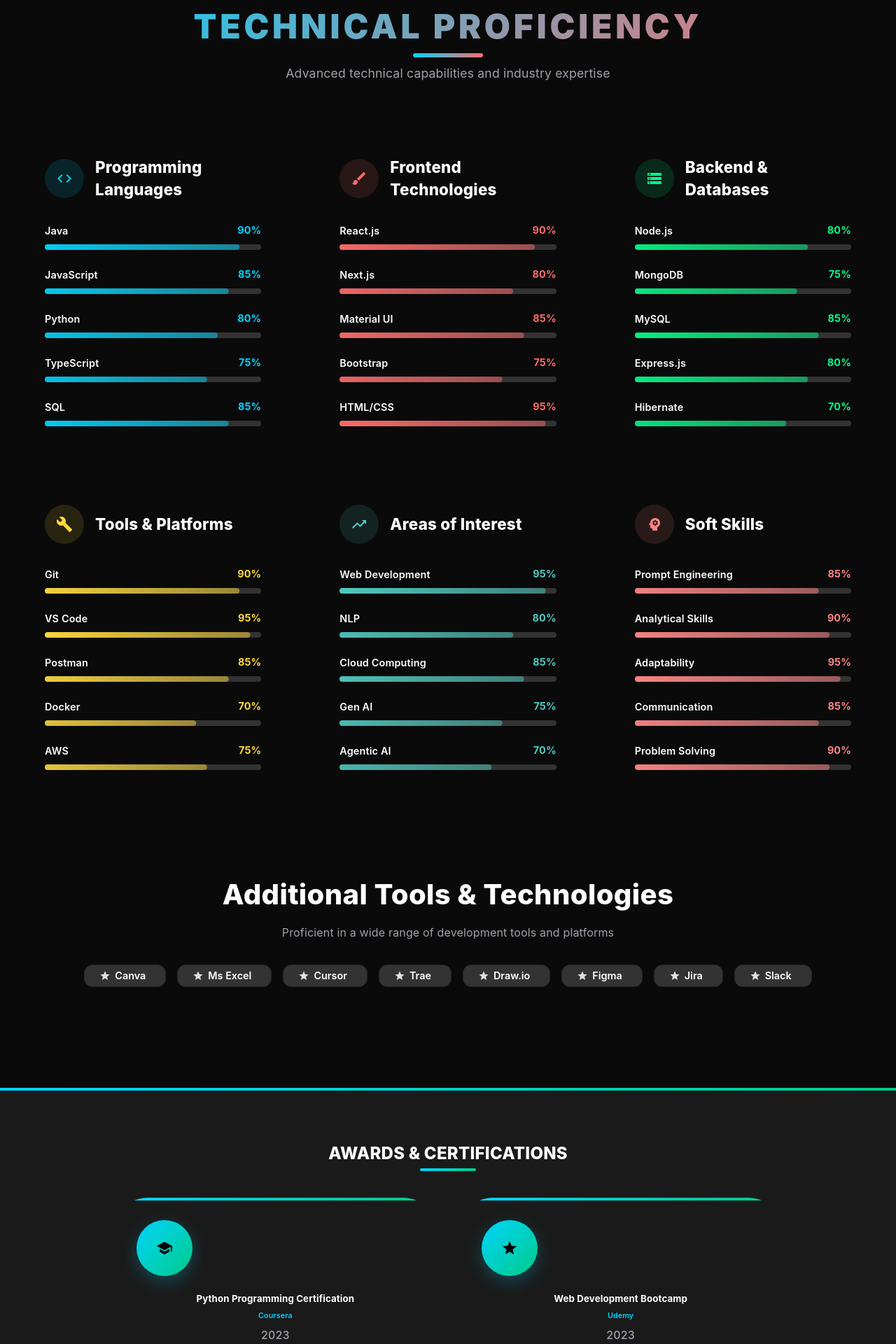
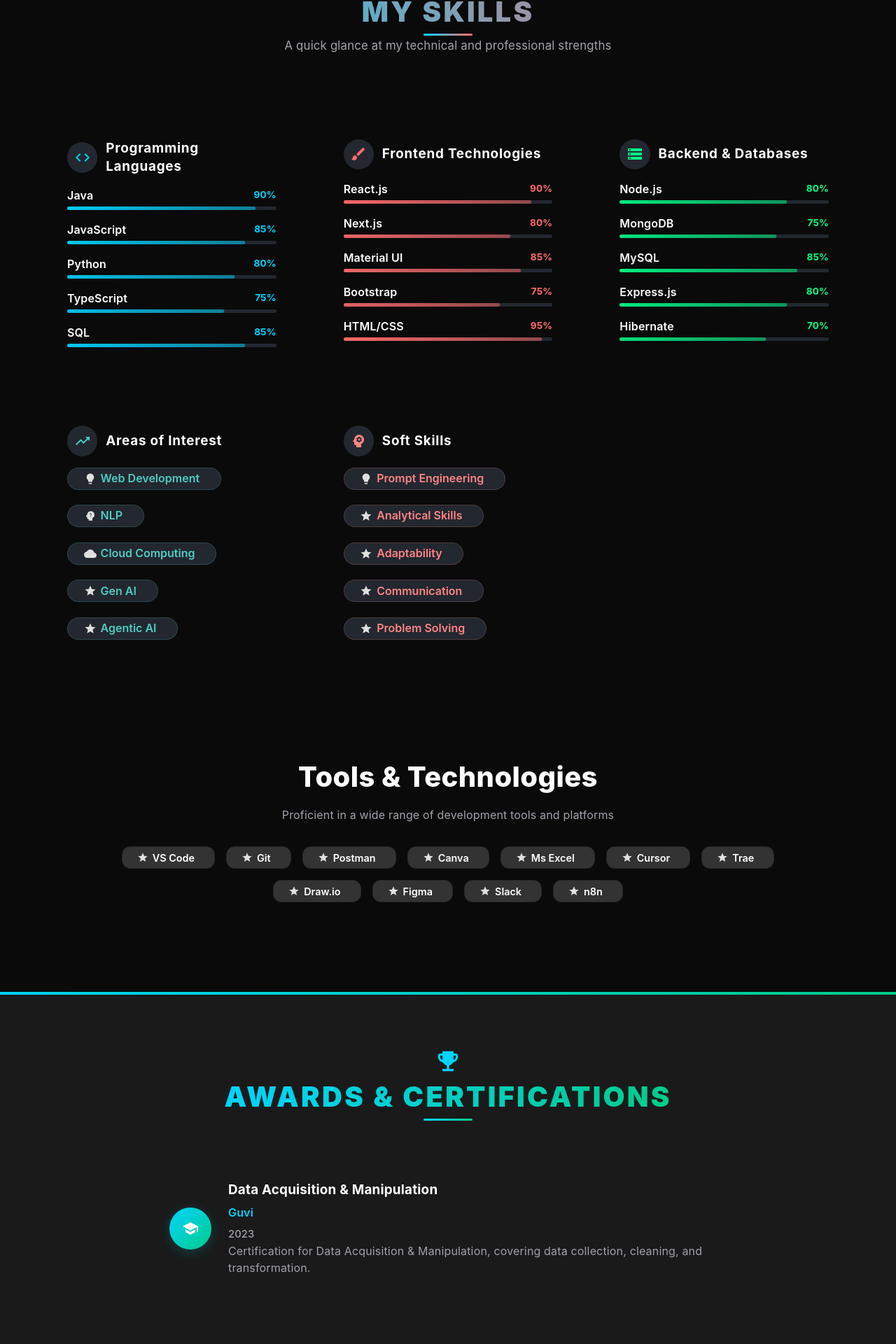
Before and after one commit to Shreenevikha/Portfolio, a React (Create React App) app: page / in a window 1280 px wide. Shown: the part 4292-6212 px from the top of the page at 70% size. Built offline with nearby package versions, Linux system fonts and the light colour scheme.

Commit message:
minor changes

```diff
--- a/src/components/pages/Awards.js
+++ b/src/components/pages/Awards.js
@@ -18,18 +18,32 @@ import { motion } from 'framer-motion';
 
 const awards = [
   {
-    title: 'Python Programming Certification',
-    organization: 'Coursera',
+    title: 'Data Acquisition & Manipulation',
+    organization: 'Guvi',
     year: '2023',
-    description: 'Completed comprehensive Python programming course with hands-on projects.',
+    description: 'Certification for Data Acquisition & Manipulation, covering data collection, cleaning, and transformation.',
     icon: <School />,
   },
   {
-    title: 'Web Development Bootcamp',
-    organization: 'Udemy',
+    title: 'Generative AI',
+    organization: 'Guvi',
     year: '2023',
-    description: 'Full-stack web development certification covering modern technologies.',
+    description: 'Certification in Generative AI, focusing on modern AI techniques and applications.',
     icon: <Star />,
+  },
+  {
+    title: 'Next JS',
+    organization: 'Guvi',
+    year: '2023',
+    description: 'Certification for mastering Next.js and advanced React concepts.',
+    icon: <EmojiEvents />,
+  },
+  {
+    title: 'IMUN Online Conference | Campus Ambassador',
+    organization: 'IMUN',
+    year: '2022',
+    description: 'Recognized as a Campus Ambassador for IMUN Online Conference.',
+    icon: <EmojiEvents />,
   },
 ];
 
@@ -44,7 +58,7 @@ const Awards = () => {
     <Box
       id="awards"
       sx={{
-        py: 10,
+        py: { xs: 7, md: 10 },
         background: theme.palette.background.paper,
         position: 'relative',
         '&::before': {
@@ -58,19 +72,27 @@ const Awards = () => {
         },
       }}
     >
-      <Container maxWidth="lg">
+      <Container maxWidth="md">
         <motion.div
           ref={ref}
-          initial={{ opacity: 0, y: 50 }}
+          initial={{ opacity: 0, y: 40 }}
           animate={inView ? { opacity: 1, y: 0 } : {}}
-          transition={{ duration: 0.8 }}
+          transition={{ duration: 0.7 }}
         >
+          <Box sx={{ textAlign: 'center', mb: { xs: 5, md: 7 }, display: 'flex', flexDirection: 'column', alignItems: 'center' }}>
+            <EmojiEvents sx={{ fontSize: 38, color: theme.palette.primary.main, mb: 1 }} />
             <Typography
               variant="h2"
-            component="h2"
-            align="center"
               sx={{
-              marginBottom: 6,
+                fontSize: { xs: '1.7rem', md: '2.2rem', lg: '2.5rem' },
+                fontWeight: 900,
+                background: `linear-gradient(90deg, ${theme.palette.primary.main}, #00cc88)` ,
+                backgroundClip: 'text',
+                WebkitBackgroundClip: 'text',
+                WebkitTextFillColor: 'transparent',
+                mb: 1.5,
+                textTransform: 'uppercase',
+                letterSpacing: '0.08em',
                 position: 'relative',
                 '&::after': {
                   content: '""',
@@ -78,118 +100,101 @@ const Awards = () => {
                   bottom: -10,
                   left: '50%',
                   transform: 'translateX(-50%)',
-                width: 80,
-                height: 4,
-                background: `linear-gradient(135deg, ${theme.palette.primary.main} 0%, #00cc88 100%)`,
+                  width: 70,
+                  height: 3,
+                  background: `linear-gradient(90deg, ${theme.palette.primary.main}, #00cc88)` ,
                   borderRadius: 2,
                 },
               }}
             >
               Awards & Certifications
             </Typography>
+          </Box>
         </motion.div>
-
         <Grid container spacing={4} justifyContent="center">
           {awards.map((award, index) => (
-            <Grid item xs={12} md={5} key={index}>
+            <Grid item xs={12} key={index}>
               <motion.div
-                initial={{ opacity: 0, y: 50 }}
+                initial={{ opacity: 0, y: 40 }}
                 animate={inView ? { opacity: 1, y: 0 } : {}}
-                transition={{ duration: 0.8, delay: index * 0.2 }}
+                transition={{ duration: 0.7, delay: index * 0.1 }}
               >
                 <Paper
                   elevation={0}
                   sx={{
-                    p: 4,
-                    height: '100%',
-                    borderRadius: 3,
-                    background: theme.palette.background.default,
-                    border: `1px solid ${theme.palette.divider}`,
-                    position: 'relative',
-                    overflow: 'hidden',
-                    transition: 'all 0.3s ease',
-                    '&:hover': {
-                      transform: 'translateY(-8px)',
-                      boxShadow: `0 12px 40px ${theme.palette.primary.main}20`,
-                      borderColor: theme.palette.primary.main,
-                    },
-                    '&::before': {
-                      content: '""',
-                      position: 'absolute',
-                      top: 0,
-                      left: 0,
-                      width: '100%',
-                      height: '4px',
-                      background: `linear-gradient(135deg, ${theme.palette.primary.main} 0%, #00cc88 100%)`,
-                    },
+                    p: 3.5,
+                    borderRadius: 4,
+                    background: theme.palette.mode === 'dark'
+                      ? 'linear-gradient(135deg, #181818 0%, #23272f 100%)'
+                      : 'linear-gradient(135deg, #fff 0%, #f3f6fa 100%)',
+                    border: `1.5px solid ${theme.palette.divider}`,
+                    display: 'flex',
+                    alignItems: 'center',
+                    gap: 3,
+                    mb: 1,
                   }}
                 >
-                  <Stack spacing={3}>
-                    {/* Icon */}
                   <Box
                     sx={{
-                        display: 'flex',
-                        justifyContent: 'center',
-                        alignItems: 'center',
-                        width: 80,
-                        height: 80,
+                      minWidth: 60,
+                      minHeight: 60,
                       borderRadius: '50%',
                       background: `linear-gradient(135deg, ${theme.palette.primary.main} 0%, #00cc88 100%)`,
-                        color: '#000',
-                        margin: '0 auto',
-                        boxShadow: `0 8px 25px ${theme.palette.primary.main}40`,
+                      color: '#fff',
+                      display: 'flex',
+                      alignItems: 'center',
+                      justifyContent: 'center',
+                      fontSize: 32,
+                      boxShadow: `0 4px 16px ${theme.palette.primary.main}30`,
                     }}
                   >
                     {award.icon}
                   </Box>
-
-                    {/* Content */}
-                    <Box sx={{ textAlign: 'center' }}>
+                  <Box sx={{ flex: 1 }}>
                     <Typography
                       variant="h5"
                       sx={{
                         fontWeight: 700,
                         color: theme.palette.text.primary,
-                          mb: 1,
-                          lineHeight: 1.3,
+                        mb: 0.5,
+                        fontSize: { xs: '1.08rem', md: '1.18rem' },
                       }}
                     >
                       {award.title}
                     </Typography>
-
                     <Typography
-                        variant="h6"
+                      variant="subtitle1"
                       sx={{
                         fontWeight: 600,
                         color: theme.palette.primary.main,
-                          mb: 1,
+                        mb: 0.5,
+                        fontSize: '1rem',
                       }}
                     >
                       {award.organization}
                     </Typography>
-
+                    <Typography
+                      variant="caption"
+                      sx={{
+                        color: theme.palette.text.secondary,
+                        fontWeight: 500,
+                        mb: 0.5,
+                        fontSize: '0.92rem',
+                      }}
+                    >
+                      {award.year}
+                    </Typography>
                     <Typography
                       variant="body2"
                       sx={{
                         color: theme.palette.text.secondary,
-                          fontWeight: 500,
-                          mb: 2,
-                        }}
-                      >
-                        {award.year}
-                      </Typography>
-
-                      <Typography
-                        variant="body1"
-                        sx={{
-                          color: theme.palette.text.secondary,
-                          lineHeight: 1.6,
+                        lineHeight: 1.5,
+                        fontSize: { xs: '0.95rem', md: '1rem' },
                       }}
                     >
                       {award.description}
                     </Typography>
                   </Box>
-                  </Stack>
                 </Paper>
               </motion.div>
             </Grid>
--- a/src/components/pages/Skills.js
+++ b/src/components/pages/Skills.js
@@ -26,6 +26,19 @@ import {
   PsychologyAlt,
   Lightbulb,
 } from '@mui/icons-material';
+
+const badgeIcons = {
+  'Web Development': <Lightbulb sx={{ fontSize: 18 }} />, // Example icons
+  'NLP': <PsychologyAlt sx={{ fontSize: 18 }} />,
+  'Cloud Computing': <Cloud sx={{ fontSize: 18 }} />,
+  'Gen AI': <Star sx={{ fontSize: 18 }} />,
+  'Agentic AI': <Star sx={{ fontSize: 18 }} />,
+  'Prompt Engineering': <Lightbulb sx={{ fontSize: 18 }} />,
+  'Analytical Skills': <Star sx={{ fontSize: 18 }} />,
+  'Adaptability': <Star sx={{ fontSize: 18 }} />,
+  'Communication': <Star sx={{ fontSize: 18 }} />,
+  'Problem Solving': <Star sx={{ fontSize: 18 }} />,
+};
 
 const skillCategories = [
   {
@@ -64,28 +77,17 @@ const skillCategories = [
       { name: 'Hibernate', level: 70 }
     ]
   },
-  {
-    title: "Tools & Platforms",
-    icon: <Build />,
-    color: "#ffd93d",
-    skills: [
-      { name: 'Git', level: 90 },
-      { name: 'VS Code', level: 95 },
-      { name: 'Postman', level: 85 },
-      { name: 'Docker', level: 70 },
-      { name: 'AWS', level: 75 }
-    ]
-  },
+
   {
     title: "Areas of Interest",
     icon: <TrendingUp />,
     color: "#4ecdc4",
     skills: [
-      { name: 'Web Development', level: 95 },
-      { name: 'NLP', level: 80 },
-      { name: 'Cloud Computing', level: 85 },
-      { name: 'Gen AI', level: 75 },
-      { name: 'Agentic AI', level: 70 }
+      { name: 'Web Development' },
+      { name: 'NLP' },
+      { name: 'Cloud Computing' },
+      { name: 'Gen AI' },
+      { name: 'Agentic AI' }
     ]
   },
   {
@@ -93,11 +95,11 @@ const skillCategories = [
     icon: <Psychology />,
     color: "#ff8585",
     skills: [
-      { name: 'Prompt Engineering', level: 85 },
-      { name: 'Analytical Skills', level: 90 },
-      { name: 'Adaptability', level: 95 },
-      { name: 'Communication', level: 85 },
-      { name: 'Problem Solving', level: 90 }
+      { name: 'Prompt Engineering' },
+      { name: 'Analytical Skills' },
+      { name: 'Adaptability' },
+      { name: 'Communication' },
+      { name: 'Problem Solving' }
     ]
   }
 ];
@@ -109,11 +111,15 @@ const Skills = () => {
     threshold: 0.1,
   });
 
+  // Helper to check if category is badge board
+  const isBadgeBoard = (title) =>
+    title === 'Soft Skills' || title === 'Areas of Interest';
+
   return (
     <Box
       id="skills"
       sx={{
-        py: { xs: 8, md: 12 },
+        py: { xs: 7, md: 10 },
         background: `linear-gradient(135deg, ${theme.palette.background.default} 0%, ${theme.palette.mode === 'dark' ? '#0a0a0a' : '#f8fafc'} 100%)`,
         position: 'relative',
         '&::before': {
@@ -122,144 +128,156 @@ const Skills = () => {
           top: 0,
           left: 0,
           right: 0,
-          height: '6px',
+          height: '4px',
           background: `linear-gradient(135deg, ${theme.palette.primary.main} 0%, ${theme.palette.secondary.main} 100%)`,
         },
       }}
     >
-      <Container maxWidth="xl">
+      <Container maxWidth="lg">
         <motion.div
           ref={ref}
-          initial={{ opacity: 0, y: 50 }}
+          initial={{ opacity: 0, y: 40 }}
           animate={inView ? { opacity: 1, y: 0 } : {}}
-          transition={{ duration: 0.8 }}
+          transition={{ duration: 0.7 }}
         >
-          <Box sx={{ textAlign: 'center', mb: { xs: 6, md: 8 } }}>
+          <Box sx={{ textAlign: 'center', mb: { xs: 5, md: 7 } }}>
             <Typography
               variant="h2"
               sx={{
-                fontSize: { xs: '2rem', md: '2.5rem', lg: '3rem' },
+                fontSize: { xs: '1.7rem', md: '2.2rem', lg: '2.5rem' },
                 fontWeight: 900,
-                background: `linear-gradient(135deg, ${theme.palette.primary.main} 0%, ${theme.palette.secondary.main} 100%)`,
+                background: `linear-gradient(90deg, ${theme.palette.primary.main}, ${theme.palette.secondary.main})`,
                 backgroundClip: 'text',
                 WebkitBackgroundClip: 'text',
                 WebkitTextFillColor: 'transparent',
-                mb: 3,
+                mb: 1.5,
                 textTransform: 'uppercase',
-                letterSpacing: '0.1em',
+                letterSpacing: '0.08em',
                 position: 'relative',
                 '&::after': {
                   content: '""',
                   position: 'absolute',
-                  bottom: -15,
+                  bottom: -10,
                   left: '50%',
                   transform: 'translateX(-50%)',
-                  width: 100,
-                  height: 6,
-                  background: `linear-gradient(135deg, ${theme.palette.primary.main} 0%, ${theme.palette.secondary.main} 100%)`,
-                  borderRadius: 3,
+                  width: 70,
+                  height: 3,
+                  background: `linear-gradient(90deg, ${theme.palette.primary.main}, ${theme.palette.secondary.main})`,
+                  borderRadius: 2,
                 },
               }}
             >
-              Technical Proficiency
+              My Skills
             </Typography>
             <Typography
-              variant="h5"
+              variant="h6"
               sx={{
                 color: theme.palette.text.secondary,
                 fontWeight: 400,
-                maxWidth: 700,
+                maxWidth: 500,
                 mx: 'auto',
-                lineHeight: 1.6,
-                fontSize: { xs: '1rem', md: '1.1rem' }
+                lineHeight: 1.5,
+                fontSize: { xs: '0.95rem', md: '1.05rem' }
               }}
             >
-              Advanced technical capabilities and industry expertise
+              A quick glance at my technical and professional strengths
             </Typography>
           </Box>
         </motion.div>
 
-        <Grid container spacing={4}>
+        <Grid container spacing={4} sx={{ mt: { xs: 2, md: 4 } }}>
           {skillCategories.map((category, categoryIndex) => (
-            <Grid item xs={12} md={6} lg={4} key={categoryIndex}>
-              <motion.div
-                initial={{ opacity: 0, y: 50 }}
-                animate={inView ? { opacity: 1, y: 0 } : {}}
-                transition={{ duration: 0.6, delay: categoryIndex * 0.1 }}
-              >
+            <Grid item xs={12} sm={6} md={4} key={categoryIndex}>
               <Paper
                 elevation={0}
                 sx={{
-                    p: { xs: 4, md: 5 },
-                    borderRadius: 4,
+                  p: 4,
+                  borderRadius: 3,
                   background: theme.palette.mode === 'dark'
-                      ? 'linear-gradient(145deg, #1a1a1a 0%, #2a2a2a 100%)'
-                      : 'linear-gradient(145deg, #ffffff 0%, #f8fafc 100%)',
-                    border: `2px solid ${theme.palette.mode === 'dark' ? '#333' : '#e2e8f0'}`,
-                    height: '100%',
-                    transition: 'all 0.3s ease',
-                    boxShadow: `0 8px 32px rgba(0, 0, 0, ${theme.palette.mode === 'dark' ? '0.3' : '0.1'})`,
-                    '&:hover': {
-                      transform: 'translateY(-8px)',
-                      boxShadow: `0 16px 48px rgba(${category.color}, 0.2)`,
-                      borderColor: category.color,
-                    }
+                    ? '#181a1b'
+                    : '#fff',
+                  border: `2px solid ${theme.palette.mode === 'dark' ? '#333' : '#e0e0e0'}`,
+                  boxShadow: 'none',
+                  display: 'flex',
+                  flexDirection: 'column',
+                  alignItems: 'flex-start',
+                  minHeight: 180,
+                  mb: 2,
+                  position: 'relative',
+                  overflow: 'visible',
                 }}
               >
-                  {/* Category Header */}
-                  <Box sx={{ display: 'flex', alignItems: 'center', mb: 4 }}>
+                <Box sx={{ display: 'flex', alignItems: 'center', mb: 2 }}>
                   <Box
                     sx={{
-                        p: 2,
-                        borderRadius: 3,
-                        background: category.color + '20',
+                      p: 1.2,
+                      borderRadius: 2,
+                      background: theme.palette.mode === 'dark' ? '#23272f' : '#f3f6fa',
                       color: category.color,
-                        mr: 2,
+                      mr: 1.5,
                       display: 'flex',
                       alignItems: 'center',
                       justifyContent: 'center',
+                      fontSize: 22,
                     }}
                   >
                     {category.icon}
                   </Box>
                   <Typography
-                      variant="h4"
+                    variant="h5"
                     sx={{
-                        fontWeight: 800,
+                      fontWeight: 700,
                       color: theme.palette.text.primary,
-                        fontSize: { xs: '1.2rem', md: '1.4rem' },
+                      fontSize: { xs: '1.1rem', md: '1.18rem' },
+                      letterSpacing: '0.04em',
                     }}
                   >
                     {category.title}
                   </Typography>
                 </Box>
-
-                  {/* Skills List */}
-                  <Stack spacing={3}>
+                <Box sx={{ width: '100%' }}>
+                  {['Soft Skills', 'Areas of Interest'].includes(category.title) ? (
+                    <Stack direction="row" spacing={1.5} flexWrap="wrap" useFlexGap>
                       {category.skills.map((skill, skillIndex) => (
-                      <motion.div
+                        <Chip
                           key={skillIndex}
-                        initial={{ opacity: 0, x: -20 }}
-                        animate={inView ? { opacity: 1, x: 0 } : {}}
-                        transition={{ duration: 0.5, delay: (categoryIndex * 0.1) + (skillIndex * 0.05) }}
-                      >
-                        <Box>
-                          <Box sx={{ display: 'flex', justifyContent: 'space-between', mb: 1 }}>
+                          icon={badgeIcons[skill.name] || <Star sx={{ fontSize: 18 }} />}
+                          label={skill.name}
+                          sx={{
+                            bgcolor: theme.palette.mode === 'dark' ? '#23272f' : '#f3f6fa',
+                            color: category.color,
+                            fontWeight: 600,
+                            fontSize: '1rem',
+                            borderRadius: 99,
+                            px: 2.2,
+                            py: 1.2,
+                            mb: 1.2,
+                            mr: 1.2,
+                            border: `1.5px solid ${category.color}33`,
+                          }}
+                        />
+                      ))}
+                    </Stack>
+                  ) : (
+                    <Stack spacing={2}>
+                      {category.skills.map((skill, skillIndex) => (
+                        <Box key={skillIndex}>
+                          <Box sx={{ display: 'flex', justifyContent: 'space-between', mb: 0.5 }}>
                             <Typography
-                              variant="body1"
+                              variant="body2"
                               sx={{
                                 fontWeight: 600,
-                                fontSize: { xs: '0.85rem', md: '0.9rem' },
+                                fontSize: { xs: '0.93rem', md: '1rem' },
                                 color: theme.palette.text.primary,
                               }}
                             >
                               {skill.name}
                             </Typography>
                             <Typography
-                              variant="body2"
+                              variant="caption"
                               sx={{
                                 fontWeight: 700,
-                                fontSize: { xs: '0.85rem', md: '0.9rem' },
+                                fontSize: '0.85rem',
                                 color: category.color,
                               }}
                             >
@@ -270,21 +288,21 @@ const Skills = () => {
                             variant="determinate"
                             value={skill.level}
                             sx={{
-                              height: 8,
-                              borderRadius: 4,
-                              backgroundColor: theme.palette.mode === 'dark' ? '#333' : '#e2e8f0',
+                              height: 5,
+                              borderRadius: 3,
+                              backgroundColor: theme.palette.mode === 'dark' ? '#23272f' : '#e2e8f0',
                               '& .MuiLinearProgress-bar': {
                                 background: `linear-gradient(90deg, ${category.color} 0%, ${category.color}80 100%)`,
-                                borderRadius: 4,
+                                borderRadius: 3,
                               },
                             }}
                           />
                         </Box>
-                      </motion.div>
                       ))}
                     </Stack>
+                  )}
+                </Box>
               </Paper>
-              </motion.div>
             </Grid>
           ))}
         </Grid>
@@ -318,7 +336,7 @@ const Skills = () => {
                     fontSize: { xs: '2rem', md: '2.5rem' },
                   }}
                 >
-                  Additional Tools & Technologies
+                   Tools & Technologies
                 </Typography>
                 <Typography
                   variant="body1"
@@ -334,7 +352,7 @@ const Skills = () => {
               </Box>
 
               <Stack direction="row" spacing={2} flexWrap="wrap" useFlexGap justifyContent="center">
-                {['Canva', 'Ms Excel', 'Cursor', 'Trae', 'Draw.io', 'Figma', 'Jira', 'Slack'].map((tool, index) => (
+                {['VS Code ','Git','Postman', 'Canva', 'Ms Excel', 'Cursor', 'Trae', 'Draw.io', 'Figma','Slack','n8n'].map((tool, index) => (
                   <motion.div
                     key={index}
                     initial={{ opacity: 0, scale: 0.8 }}
```
Lines whose indentation alone changed are shown as unchanged.
